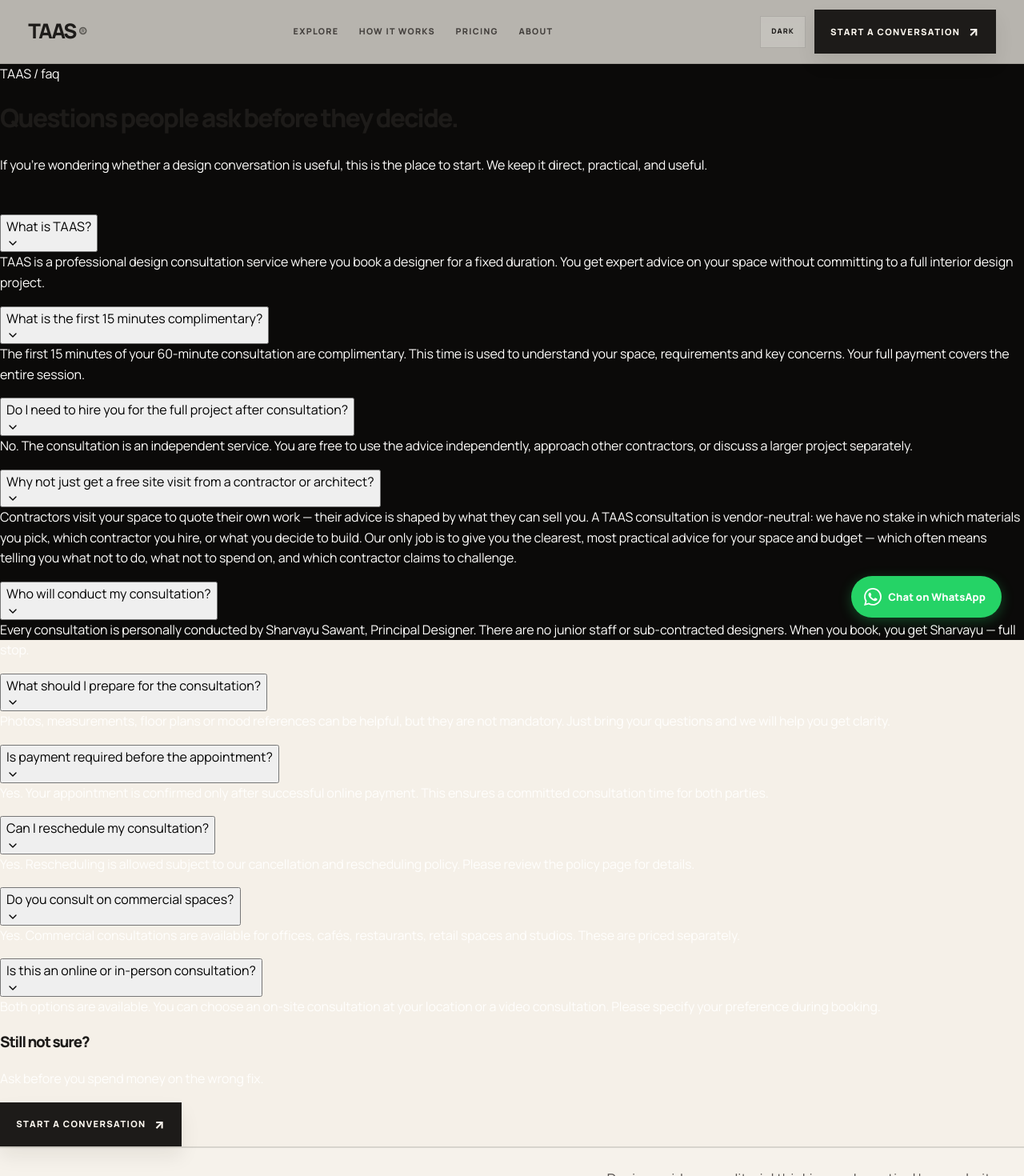
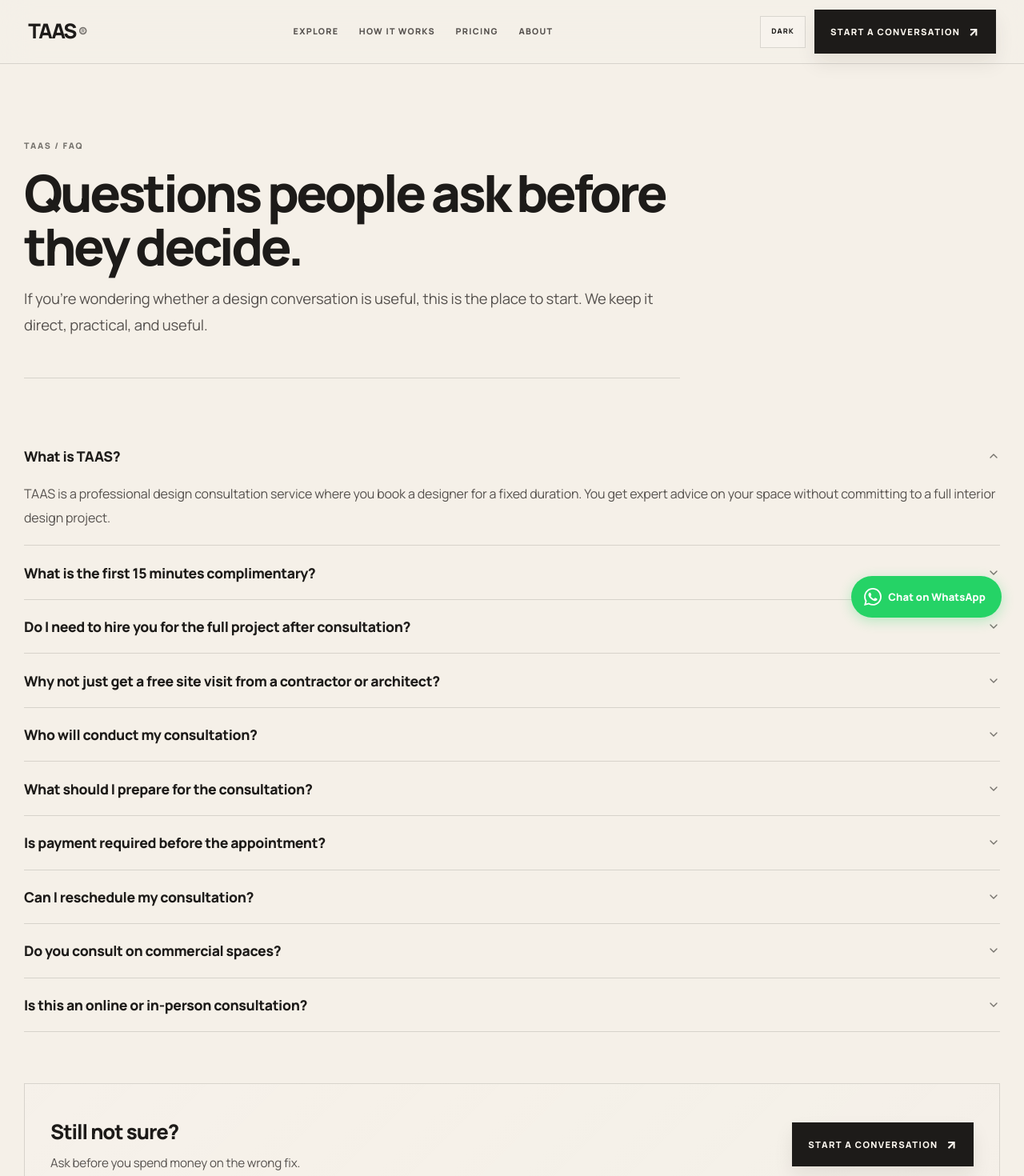
Before and after one commit to SHARV12456/TAAS, a Next.js app: page /faq in a window 1280 px wide. Shown: the top 1470 px of the page at 80% size. Built offline with nearby package versions, Linux system fonts and the light colour scheme.

Commit message:
fix: navbar dark mode bg, add complete FAQ page + accordion CSS

```diff
--- a/src/app/globals.css
+++ b/src/app/globals.css
@@ -176,10 +176,14 @@
   height: 80px;
   padding: 0 clamp(1rem, 3vw, 2.2rem);
   border-bottom: 1px solid var(--taas-line);
-  background: color-mix(in srgb, var(--taas-bg) 74%, transparent);
+  background: rgba(245, 240, 232, 0.82);
   backdrop-filter: blur(18px);
   -webkit-backdrop-filter: blur(18px);
   transition: background var(--taas-speed) ease, border-color var(--taas-speed) ease;
+}
+
+:root[data-theme='dark'] .taas-shell-header {
+  background: rgba(13, 18, 23, 0.88);
 }
 
 .taas-brand {
@@ -2604,3 +2608,145 @@
     grid-template-columns: 1fr;
   }
 }
+
+/* ── FAQ Page ────────────────────────────────────────────────────── */
+
+.taas-faq-page {
+  background: var(--taas-bg);
+  color: var(--taas-charcoal);
+  min-height: 100vh;
+}
+
+.taas-faq-shell {
+  width: min(var(--taas-container), calc(100% - clamp(1rem, 3vw, 2.5rem)));
+  margin: 0 auto;
+  padding: clamp(3rem, 7vw, 5.5rem) 0 4rem;
+}
+
+.taas-faq-intro {
+  max-width: 820px;
+  padding-bottom: 3rem;
+  border-bottom: 1px solid var(--taas-line);
+  margin-bottom: 2rem;
+}
+
+.taas-faq-kicker {
+  display: inline-block;
+  margin: 0 0 1rem;
+  color: var(--taas-text-muted);
+  font-size: 0.66rem;
+  letter-spacing: 0.16em;
+  text-transform: uppercase;
+  font-weight: 800;
+}
+
+.taas-faq-title {
+  margin: 0 0 1rem;
+  font-size: clamp(2.2rem, 5vw, 4rem);
+  line-height: 1.05;
+  letter-spacing: -0.055em;
+  font-weight: 900;
+  color: var(--taas-charcoal);
+}
+
+.taas-faq-subtext {
+  margin: 0;
+  font-size: clamp(0.95rem, 1.6vw, 1.15rem);
+  line-height: 1.8;
+  color: var(--taas-text-soft);
+}
+
+.taas-faq-subtext a,
+.taas-faq-subtext strong {
+  color: var(--taas-charcoal);
+  font-weight: 600;
+  text-decoration: none;
+  border-bottom: 1px solid currentColor;
+}
+
+/* ── Accordion ──────────────────────────────────────────────────── */
+
+.taas-accordion {
+  display: flex;
+  flex-direction: column;
+}
+
+.taas-accordion-item {
+  border-bottom: 1px solid var(--taas-line);
+}
+
+.taas-accordion-trigger {
+  display: flex;
+  align-items: center;
+  justify-content: space-between;
+  gap: 1rem;
+  width: 100%;
+  padding: 1.2rem 0;
+  background: none;
+  border: none;
+  text-align: left;
+  cursor: pointer;
+  color: var(--taas-charcoal);
+  font-size: clamp(0.95rem, 1.6vw, 1.1rem);
+  font-weight: 700;
+  letter-spacing: -0.02em;
+  transition: color var(--taas-speed) ease;
+}
+
+.taas-accordion-trigger:hover {
+  color: var(--taas-charcoal);
+  opacity: 0.8;
+}
+
+.taas-accordion-trigger svg {
+  flex-shrink: 0;
+  color: var(--taas-text-muted);
+  transition: transform 300ms ease;
+}
+
+.taas-accordion-trigger svg.is-open {
+  transform: rotate(180deg);
+}
+
+.taas-accordion-content {
+  display: none;
+  padding-bottom: 1.2rem;
+}
+
+.taas-accordion-content.open {
+  display: block;
+}
+
+.taas-accordion-content p {
+  margin: 0;
+  font-size: clamp(0.88rem, 1.4vw, 1rem);
+  line-height: 1.85;
+  color: var(--taas-text-soft);
+}
+
+/* ── FAQ CTA ────────────────────────────────────────────────────── */
+
+.taas-faq-cta {
+  display: flex;
+  align-items: center;
+  justify-content: space-between;
+  gap: 2rem;
+  flex-wrap: wrap;
+  margin-top: 4rem;
+  padding: 2.5rem 2rem;
+  border: 1px solid var(--taas-line);
+  background: linear-gradient(135deg, rgba(255,255,255,0.08), rgba(255,255,255,0.02));
+}
+
+.taas-faq-cta h3 {
+  margin: 0 0 0.4rem;
+  font-size: clamp(1.2rem, 2vw, 1.6rem);
+  letter-spacing: -0.04em;
+  color: var(--taas-charcoal);
+}
+
+.taas-faq-cta p {
+  margin: 0;
+  color: var(--taas-text-soft);
+  font-size: 0.95rem;
+}
```
